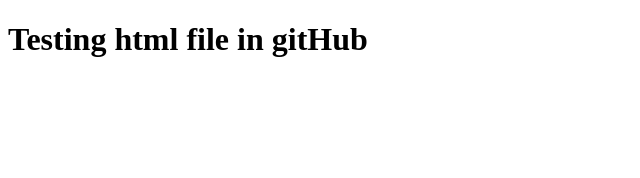
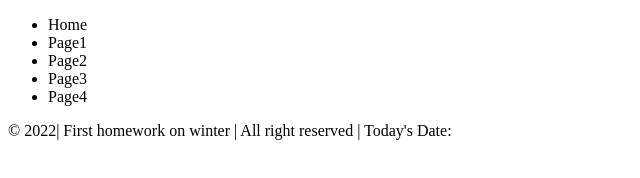
Before and after one commit to VicGa/WDD230-WINTER, a plain HTML site: page index.html in a window 1280 px wide. Shown: the whole page, without its empty margins (0-640 px from the left). Drawn offline with Linux system fonts and the light colour scheme.

Commit message:
add date

```diff
--- a/index.html
+++ b/index.html
@@ -1,12 +1,34 @@
 <!DOCTYPE html>
 <html lang="en">
-<head>
-    <meta charset="UTF-8">
-    <meta http-equiv="X-UA-Compatible" content="IE=edge">
-    <meta name="viewport" content="width=device-width, initial-scale=1.0">
+  <head>
+    <meta charset="UTF-8" />
+    <meta http-equiv="X-UA-Compatible" content="IE=edge" />
+    <meta name="viewport" content="width=device-width, initial-scale=1.0" />
     <title>Test</title>
-</head>
-<body>
-    <h1>Testing html file in gitHub</h1>
-</body>
+  </head>
+  <body>
+    <header>
+      <nav>
+        <ul>
+          <li>Home</li>
+          <li>Page1</li>
+          <li>Page2</li>
+          <li>Page3</li>
+          <li>Page4</li>
+        </ul>
+      </nav>
+    </header>
+    <main></main>
+    <footer>
+        &copy; 2022| First homework on winter | All right reserved | Today's Date: <span id="currentDate"></span>
+    </footer>
+    <script>
+
+        //toLocalDateString
+
+        const options = {weekday: "long", day:"numeric", month: "long", year: "numeric"};
+        document.getElementById('currentDate').textContent = new Date().toLocalDateString('en-US', options);
+
+    </script>
+  </body>
 </html>
```
